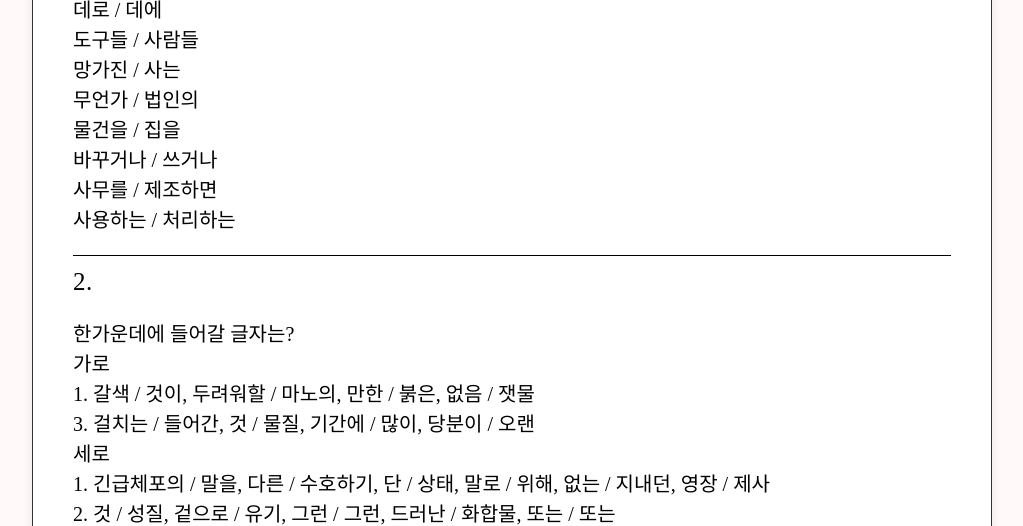
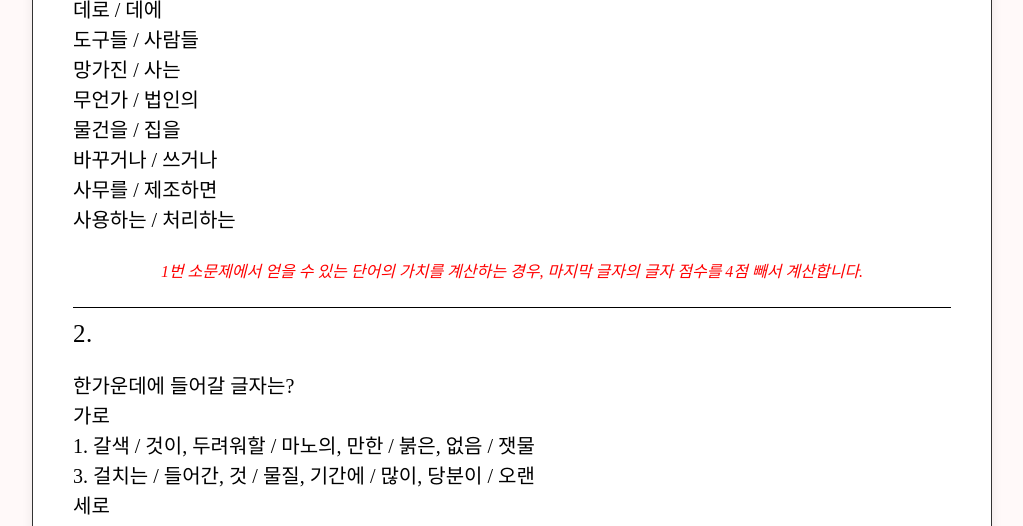
Before and after one commit to Gravel4444/TextPuzzleHunt, a Django app: template puzzles/templates/puzzle_bodies/value.html in a window 1280 px wide. Shown: the part 1064-1590 px from the top of the page, without its empty margins (128-1151 px from the left). Run offline with Django 3.2, Linux system fonts and the light colour scheme; the template is opened without the code that fills it, so the values that code supplies are empty; some libraries are stand-ins or nearby versions; some web fonts are replaced.

Commit message:
v.1.8.5 가치 소문제 1번 점수 계산

```diff
--- a/puzzles/templates/puzzle_bodies/value.html
+++ b/puzzles/templates/puzzle_bodies/value.html
@@ -29,6 +29,11 @@
 바꾸거나 / 쓰거나
 사무를 / 제조하면
 사용하는 / 처리하는
+<div style="text-align: center; margin-bottom: 20px;">
+  <small style="color: red; font-style: italic;">
+    1번 소문제에서 얻을 수 있는 단어의 가치를 계산하는 경우, 마지막 글자의 글자 점수를 4점 빼서 계산합니다.
+  </small>
+</div>
 
 ### 2.
 한가운데에 들어갈 글자는?
```
